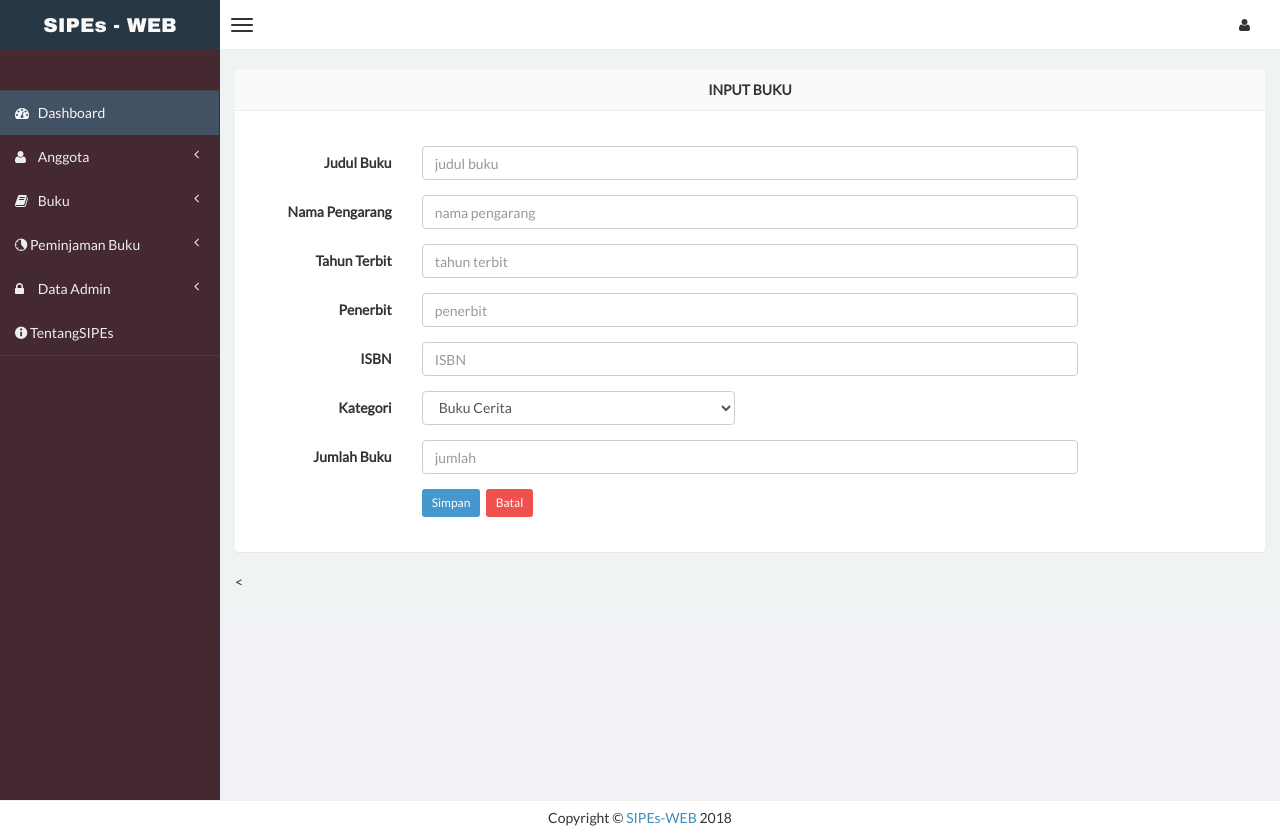
After one commit to ginaitunama/SIperpustakaan, a CodeIgniter app: page /SIperpustakaan/index.php/buku/tambah in a window 1280 px wide. The commit adds this page. Run offline with CodeIgniter, Linux system fonts and the light colour scheme; some libraries are stand-ins or nearby versions; some web fonts are replaced.

Commit message:
commit oleh sidiq

```diff
--- a/application/controllers/Buku.php
+++ b/application/controllers/Buku.php
@@ -8,4 +8,9 @@ class Buku extends CI_Controller {
 		$isi['data'] = $this->db->get('data_buku');
 		$this->load->view('tampilan_home',$isi);
 	}
+	public function tambah()
+	{
+		$isi['content'] = 'buku/tambah_buku';
+		$this->load->view('tampilan_home',$isi);
+	}
 }
--- /dev/null
+++ b/application/views/Buku/tambah_buku.php
@@ -0,0 +1,80 @@
+<section class="content">
+
+
+    <div class="row">
+          <div class="col-xs-12">
+                <div class="panel">
+                      <header class="panel-heading">
+                        <b><center>Input Buku</center></b>
+
+                      </header>
+
+                                <div class="panel-body">
+                      <form class="form-horizontal style-form" style="margin-top: 20px;" action="" method="post" enctype="multipart/form-data" name="form1" id="form1">
+
+                          <div class="form-group">
+                              <label class="col-sm-2 col-sm-2 control-label">Judul Buku</label>
+                              <div class="col-sm-8">
+                                  <input name="judul" type="text" id="judul" class="form-control" placeholder="judul buku" required />
+                                  <!--<span class="help-block">A block of help text that breaks onto a new line and may extend beyond one line.</span>-->
+                              </div>
+                          </div>
+                          <div class="form-group">
+                              <label class="col-sm-2 col-sm-2 control-label">Nama Pengarang</label>
+                              <div class="col-sm-8">
+                                  <input name="pengarang" type="text" id="pengarang" class="form-control" placeholder="nama pengarang" required />
+                              </div>
+                          </div>
+                          <div class="form-group">
+                              <label class="col-sm-2 col-sm-2 control-label">Tahun Terbit</label>
+                              <div class="col-sm-8">
+                              <input name="th_terbit" type="text" id="th_terbit" class="form-control" placeholder="tahun terbit" required />
+                          </div>
+                        </div>
+                          <div class="form-group">
+                              <label class="col-sm-2 col-sm-2 control-label">Penerbit</label>
+                              <div class="col-sm-8">
+                                  <input name="penerbit" class="form-control" id="penerbit" type="text" placeholder="penerbit" required />
+                              </div>
+                          </div>
+                          <div class="form-group">
+                              <label class="col-sm-2 col-sm-2 control-label">ISBN</label>
+                              <div class="col-sm-8">
+                                  <input name="isbn" class="form-control" id="isbn" type="text" placeholder="ISBN" required />
+                              </div>
+                          </div>
+                          <div class="form-group">
+                              <label class="col-sm-2 col-sm-2 control-label">Kategori</label>
+                               <div class="col-sm-4">
+                                  <select class="form-control" name="jkategorik" id="kategori">
+                                  <option value="bukucerita">Buku Cerita</option>
+                                  <option value="modul">Modul</option>
+                                  <option value="modul">Buku Pelajaran</option>
+                                  </select>
+                              </div>
+
+                          </div>
+                          <div class="form-group">
+                              <label class="col-sm-2 col-sm-2 control-label">Jumlah Buku</label>
+                              <div class="col-sm-8">
+                                  <input name="jumlah_buku" class="form-control" id="jumlah_buku" type="text" placeholder="jumlah" required />
+                              </div>
+                          </div>
+                          <div class="form-group" style="margin-bottom: 20px;">
+                              <label class="col-sm-2 col-sm-2 control-label"></label>
+                              <div class="col-sm-8">
+                                  <input type="submit" value="Simpan" class="btn btn-sm btn-primary" />&nbsp;
+	                              <a href="input-anggota.php" class="btn btn-sm btn-danger">Batal </a>
+                              </div>
+                          </div>
+                          <div style="margin-top: 20px;"></div>
+                      </form>
+                                </div>
+                            </div><
+                        </div>
+                    </div>
+
+                </section>
+             </aside>
+
+        </div>
--- a/application/views/tampilan_header.php
+++ b/application/views/tampilan_header.php
@@ -28,7 +28,7 @@
                                         <li class="divider"></li>
 
                                         <li>
-                                            <a href="../logout.php"><i class="fa fa-ban fa-fw pull-right"></i> Logout</a>
+                                            <a href="<?php echo base_url();?>index.php/login"><i class="fa fa-ban fa-fw pull-right"></i> Logout</a>
                                         </li>
                                     </ul>
                                 </li>
--- a/application/views/tampilan_home.php
+++ b/application/views/tampilan_home.php
@@ -45,9 +45,9 @@
         <?php echo $this->load->view('tampilan_header'); ?>
                 <div class="wrapper row-offcanvas row-offcanvas-left">
                     <!-- Left side column. contains the logo and sidebar -->
-                    <aside class="left-side sidebar-offcanvas">
+                    <aside class="left-side sidebar-offcanvas" style="background-color: #442930">
                         <!-- sidebar: style can be found in sidebar.less -->
-                        <section class="sidebar">
+                        <section class="sidebar" style="background-color: #442930">
                             <!-- Sidebar user panel -->
                             <div class="user-panel">
                                 <div>
--- a/application/views/tampilan_menu.php
+++ b/application/views/tampilan_menu.php
@@ -1,5 +1,5 @@
-<ul class="sidebar-menu">
-                                <li class="active">
+<ul class="sidebar-menu" style="background-color: #442930;">
+                                <li class="active" style="background-color: #442930;">
                                     <a href="<?php echo base_url();?>index.php/home">
                                         <i class="fa fa-dashboard"></i> <span>Dashboard</span>
                                     </a>
@@ -13,19 +13,17 @@
                                 </a>
                                     <ul class="treeview-menu">
                                         <li><a href="<?php echo base_url();?>index.php/anggota"><i class="fa fa-angle-double-right"></i>Data Anggota</a></li>
-                                        <li><a href="<?php echo base_url();?>index.php/tambahanggota"><i class="fa fa-angle-double-right"></i> Tambah Anggota</a></li>
                                     </ul>
                                 </li>
 
                                 <li class="treeview">
                                 <a href="#">
                                     <i class="fa fa-book"></i>
-                                    <span>Data Buku</span>
+                                    <span>Buku</span>
                                     <i class="fa fa-angle-left pull-right"></i>
                                 </a>
                                     <ul class="treeview-menu">
                                         <li><a href="<?php echo base_url();?>index.php/buku"><i class="fa fa-angle-double-right"></i> Data Buku</a></li>
-                                        <li><a href="404.php"><i class="fa fa-angle-double-right"></i> Tambah Buku</a></li>
                                     </ul>
                                 </li>
 
@@ -54,7 +52,7 @@
                                 </li>
                                 <li>
                                     <a href="tentang.php">
-                                        <i class="ion-android-information"></i> <span>Tentang SIPEs</span>
+                                        <i class="ion-android-information"></i> <span>TentangSIPEs</span>
                                     </a>
                                 </li>
 
--- a/assets/home/css/style.css
+++ b/assets/home/css/style.css
@@ -1,4 +1,4 @@
-/*@import url(//fonts.googleapis.com/css?family=Source+Sans+Pro:300,400,600,700,300italic,400italic,600italic);
+zz/*@import url(//fonts.googleapis.com/css?family=Source+Sans+Pro:300,400,600,700,300italic,400italic,600italic);
 @import url(//fonts.googleapis.com/css?family=Kaushan+Script);*/
 /*!
  *   Director free version
--- a/assets/login/css/style.css
+++ b/assets/login/css/style.css
@@ -2,7 +2,7 @@
 .form {
   position: relative;
   z-index: 1;
-  background: #FFFFFF;
+  background: #442930;
   max-width: 300px;
   margin: 0 auto 100px;
   padding: 30px;
```
Also changed, not shown: application/controllers/Anggota.php (+28 -0 lines), application/models/M_database.php (added, +18 -0 lines), application/models/model_anggota.php (added, +24 -0 lines), application/views/Anggota/data_anggota.php (+18 -16 lines), application/views/Anggota/tambah_anggota.php (+16 -28 lines), application/views/Buku/data_buku.php (+10 -24 lines), application/views/tampilan_login.php (+22 -6 lines), assets/login/a.png (added), assets/login/b.jpg (added), assets/login/bg-01.jpg (added), assets/login/books1.png (added), assets/login/header-bg.jpg (added).
